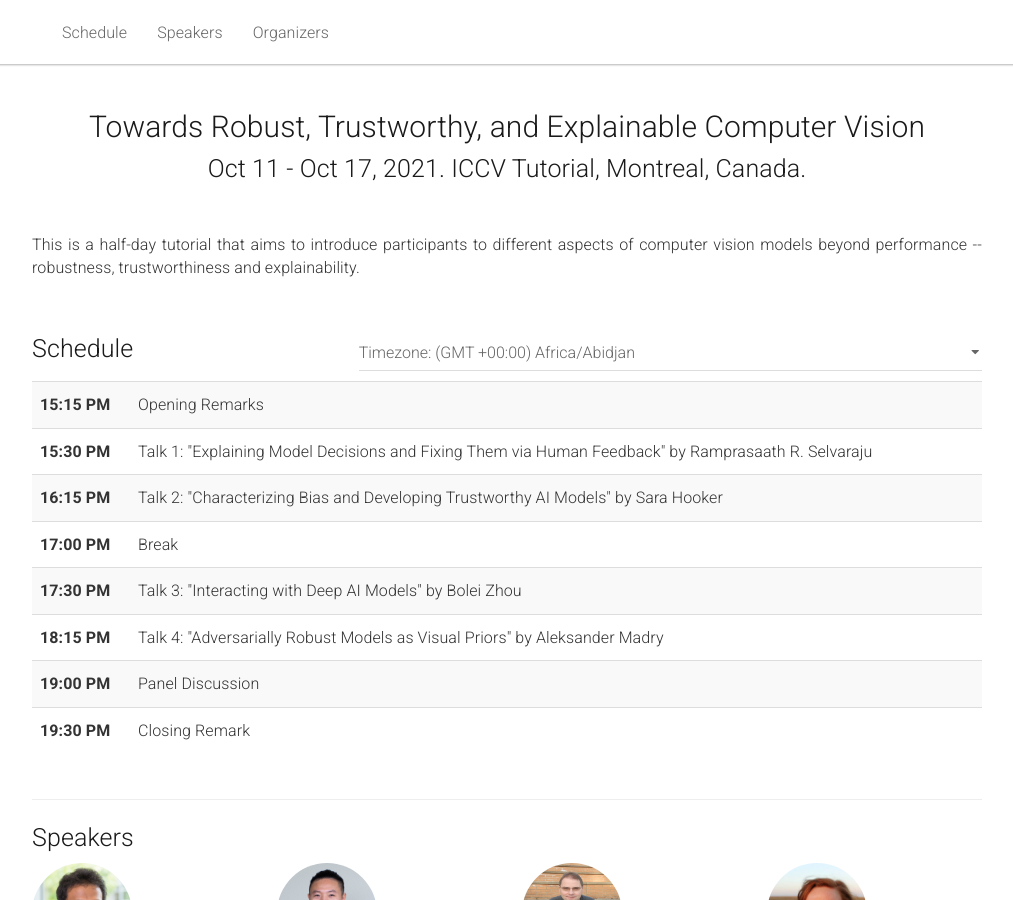
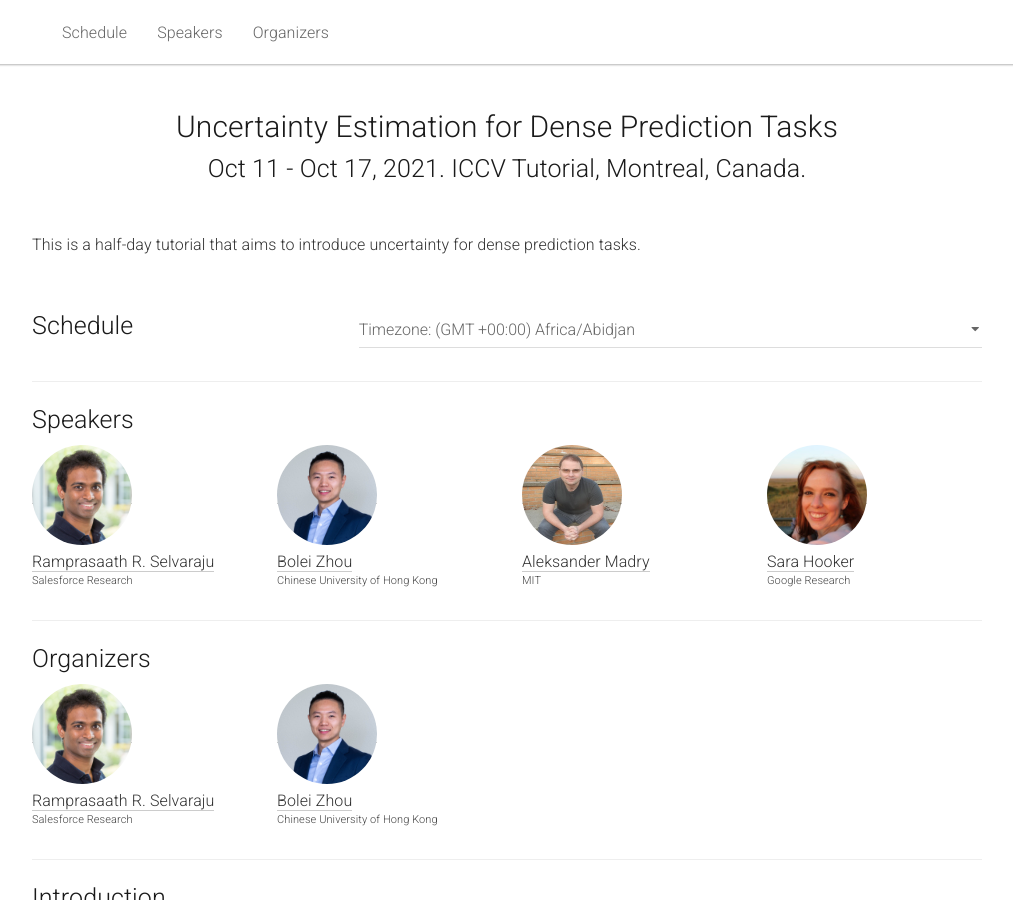
Before and after one commit to JingZhang617/uncertaintyestimation_iccv21.github.io, a Jekyll site: the page built from _pages/home.md, in a window 1280 px wide and 900 px high. Shown: the whole window, without its empty margins (133-1146 px from the left). Built offline with Jekyll 4.4.1, drawn with Linux system fonts in a browser that asks for light colours.

Commit message:
Update home.md

```diff
--- a/_pages/home.md
+++ b/_pages/home.md
@@ -1,8 +1,8 @@
 ---
 layout: project
-urltitle:  "Towards Robust, Trustworthy, and Explainable Computer Vision"
-title: "Towards Robust, Trustworthy, and Explainable Computer Vision"
-categories: tutorial, computer vision, robustness, interpretability, trustworthy, explainability, natural language, grounding, machine learning, iccv, 2021
+urltitle:  "Uncertainty Estimation for Dense Prediction Tasks"
+title: "Uncertainty Estimation for Dense Prediction Tasks"
+categories: tutorial, computer vision, uncertainty, dense prediction, iccv, 2021
 permalink: /
 bibtex: true
 paper: true
@@ -12,7 +12,7 @@ acknowledgements: ""
 <br />
 <div class="row">
   <div class="col-xs-12">
-    <center><h1>Towards Robust, Trustworthy, and Explainable Computer Vision</h1></center>
+    <center><h1>Uncertainty Estimation for Dense Prediction Tasks</h1></center>
     <center><h2>Oct 11 - Oct 17, 2021. ICCV Tutorial, Montreal, Canada.</h2></center>
   </div>
 </div>
@@ -22,7 +22,7 @@ acknowledgements: ""
 <div class="row">
     <div class="col-xs-12">
         <p>
-	  This is a half-day tutorial that aims to introduce participants to different aspects of computer vision models beyond performance -- robustness, trustworthiness and explainability.
+	  This is a half-day tutorial that aims to introduce uncertainty for dense prediction tasks.
         </p>
     </div>
 </div>
@@ -37,7 +37,7 @@ acknowledgements: ""
       <select id="timezone-select" class="form-control"></select>
   </div>
 </div>
-<div class="row">
+<!-- <div class="row">
   <div class="col-xs-12">
     <table class="table table-striped" id="schedule-table">
     <tbody>
@@ -52,7 +52,7 @@ acknowledgements: ""
     </tbody>
     </table>
   </div>
-</div>
+</div> -->
 
 <hr />
 
```
